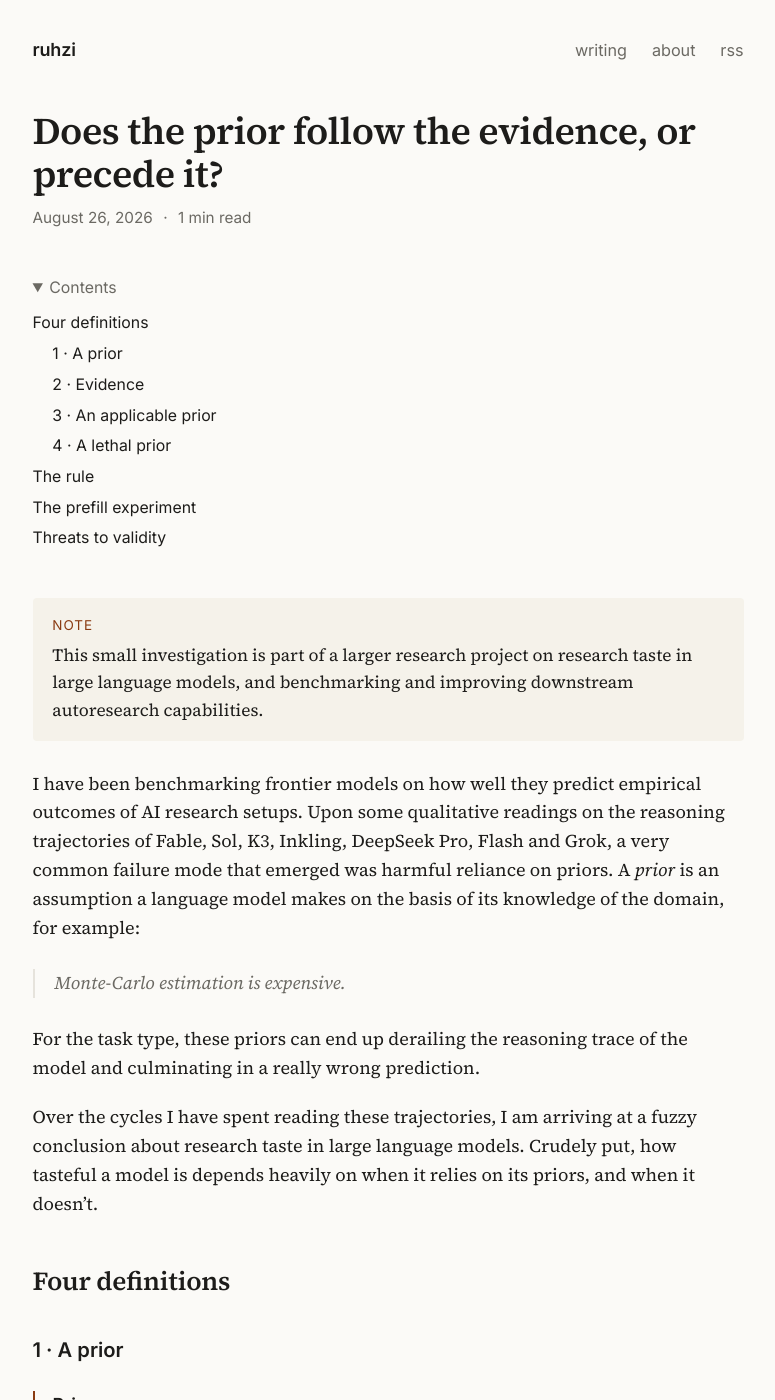
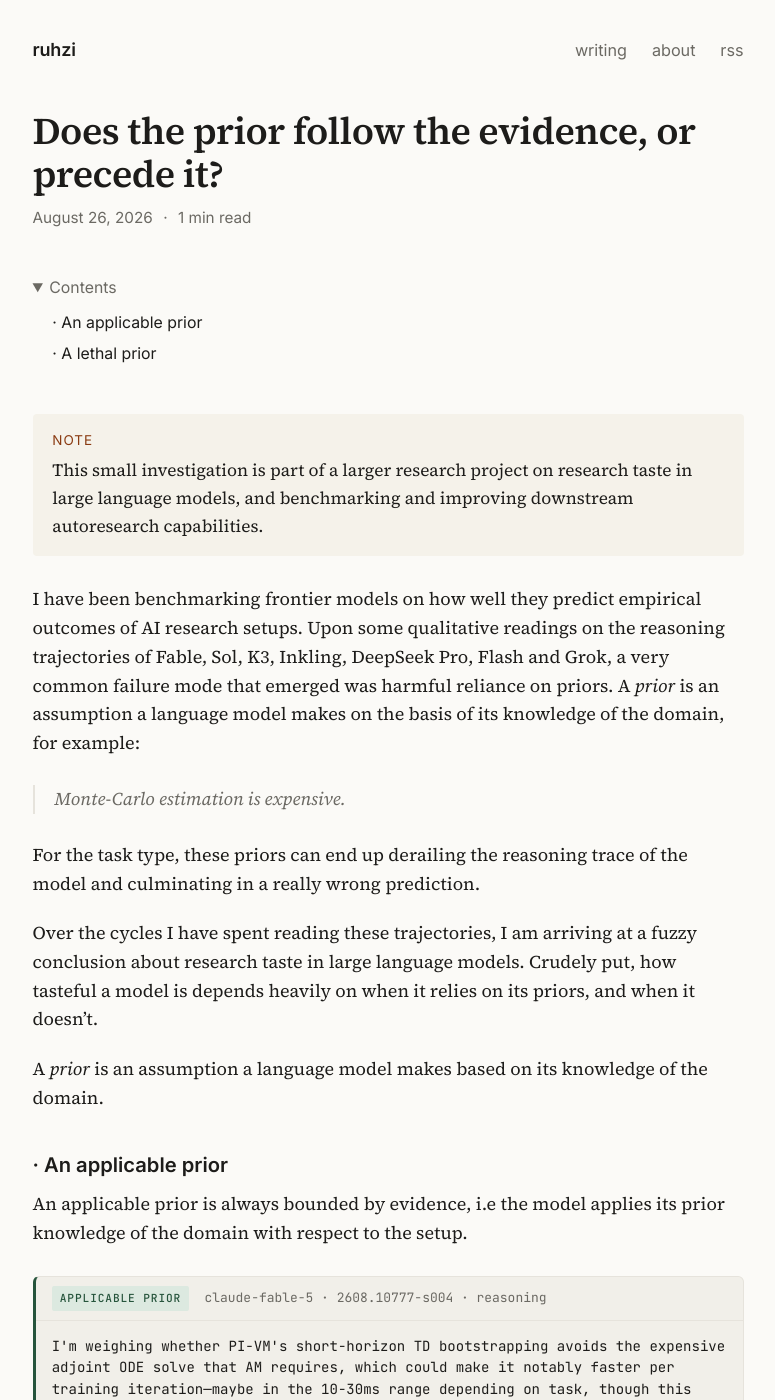
Before and after one commit to ruhzi/ruhzi.github.io, a Jekyll site: the page built from _posts/2026-08-25-prior-vs-evidence-and-prefill.md, in a window 1280 px wide and 1400 px high. Shown: the whole window, without its empty margins (252-1027 px from the left). Built offline with Jekyll 4.4.1, drawn with Linux system fonts in a browser that asks for light colours; some of the changed text lies outside the part shown.

Commit message:
Draft: priors section

```diff
--- a/_posts/2026-08-25-prior-vs-evidence-and-prefill.md
+++ b/_posts/2026-08-25-prior-vs-evidence-and-prefill.md
@@ -20,37 +20,10 @@ For the task type, these priors can end up derailing the reasoning trace of the
 
 Over the cycles I have spent reading these trajectories, I am arriving at a fuzzy conclusion about research taste in large language models. Crudely put, how tasteful a model is depends heavily on when it relies on its priors, and when it doesn't.
 
-## Four definitions
+A _prior_ is an assumption a language model makes based on its knowledge of the domain.
 
-<!-- Skeleton. Each definition = (a) a one-line definition in a .defn block,
-     optionally with a "swap test" line, (b) one or two verbatim trace cards,
-     (c) a one-sentence gloss on what the move did to the prediction.
 
-     Trace card anatomy:
-       <div class="trace lethal">          variants: prior | evidence | applicable | lethal
-         <p class="trace-head"><span class="tag">lethal prior</span><span class="meta">model · sample · channel</span></p>
-         <pre>verbatim excerpt</pre>
-         <p class="gloss">what it did</p>
-       </div>
--->
-
-### 1 · A prior
-
-<div class="defn" markdown="1">
-<span class="term">Prior.</span> <!-- one-line definition: a proposition whose warrant comes from outside the instance -->
-
-<span class="test">Swap test: <!-- replace this paper with any other paper using the same technique; if the justification is unchanged, it is a prior --></span>
-</div>
-
-### 2 · Evidence
-
-<div class="defn" markdown="1">
-<span class="term">Evidence.</span> <!-- one-line definition: a proposition whose warrant comes from this instance, checkable against the prompt alone -->
-
-<span class="test">Swap test: <!-- swap the paper and the claim becomes uncheckable --></span>
-</div>
-
-### 3 · An applicable prior
+###  · An applicable prior
 
 An applicable prior is always bounded by evidence, i.e the model applies its prior knowledge of the domain with respect to the setup.
 
@@ -60,9 +33,8 @@ An applicable prior is always bounded by evidence, i.e the model applies its pri
 <p class="gloss">The prior <em>“removing a per-step solve saves time”</em> is licensed by the prompt's description of the baseline as adjoint matching.</p>
 </div>
 
-<!-- optional: per-slot table (truth 8 / 7 / 7 ms vs baseline 41 / 21 / 21) -->
 
-### 4 · A lethal prior
+###  · A lethal prior
 
 A lethal prior is unbounded by any evidence, and while it may be technically and scientifically correct, it is applied blindly.
 
@@ -77,23 +49,3 @@ The prior is consumed before its evidence — and the evidence is either never s
 - OU Quadratic (eas</pre>
 <p class="gloss">The sampling-cost prior fires and the arithmetic runs on it (41 ms × ~2.5). The question <em>“what got removed?”</em> is never generated. Shipped <strong>98 / 48 / 48 ms</strong> against a truth of <strong>8 / 7 / 7</strong>.</p>
 </div>
-
-#### Evidence surfaced after the prior, not allowed to bind
-
-<!-- second lethal case (probe transfer, 2608.10627-s016): a "lethal prior" card,
-     then an "evidence" card from the same model's raw answer, then the gloss -->
-
-## The rule
-
-<!-- what separates §3 from §4 is not whether the prior is held but whether the
-     licensing evidence is in the conditioning set before the prior is consumed -->
-
-## The prefill experiment
-
-<!-- hypothesis / design / quantitative results / qualitative analysis -->
-
-## Threats to validity
-
-<div class="warn" markdown="1">
-
-</div>
```
